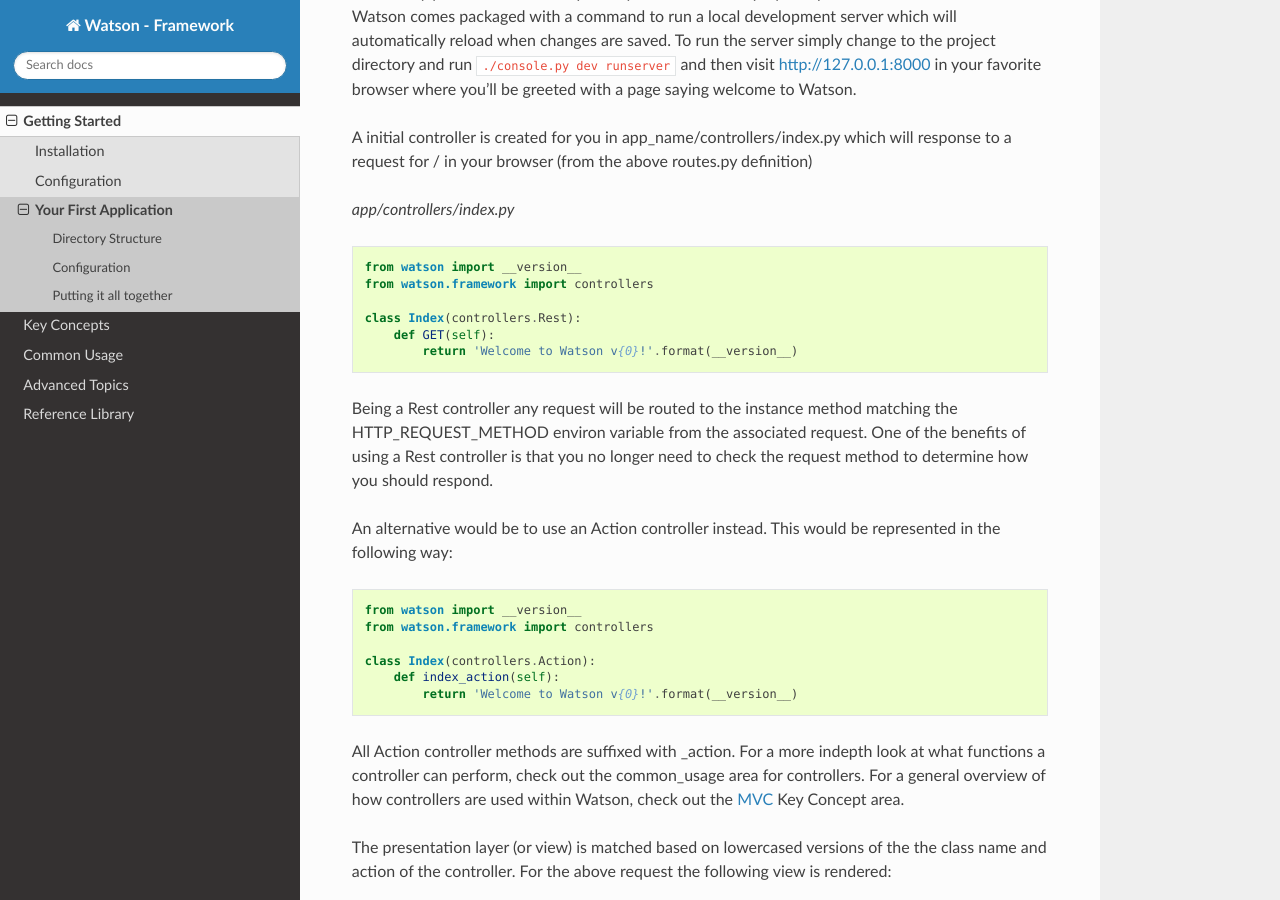
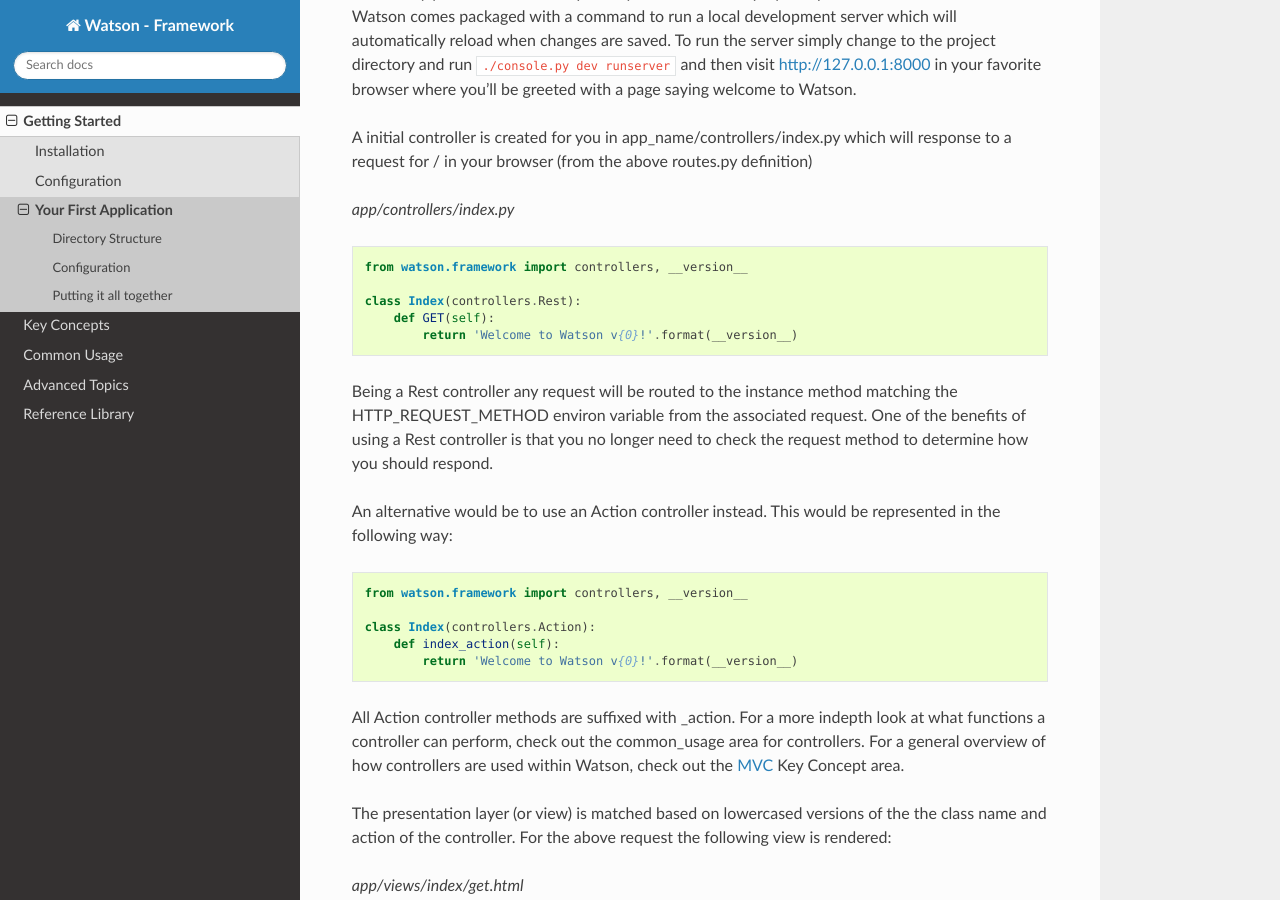
Before and after one commit to watsonpy/watson-framework, a Sphinx documentation site: the page built from docs/getting-started/your-first-application.rst, in a window 1280 px wide and 900 px high, scrolled down 2051 px. Built offline with Sphinx 7.4.7 and the Read the Docs theme 2.0.0, drawn with Linux system fonts in a browser that asks for light colours; the version number could not be read and is left out.

Commit message:
Updated docs to reflect __version__ location

```diff
--- a/docs/getting-started/your-first-application.rst
+++ b/docs/getting-started/your-first-application.rst
@@ -91,8 +91,7 @@
 
 .. code-block:: python
 
-    from watson import __version__
-    from watson.framework import controllers
+    from watson.framework import controllers, __version__
 
     class Index(controllers.Rest):
         def GET(self):
@@ -104,8 +103,7 @@
 
 .. code-block:: python
 
-    from watson import __version__
-    from watson.framework import controllers
+    from watson.framework import controllers, __version__
 
     class Index(controllers.Action):
         def index_action(self):
```
